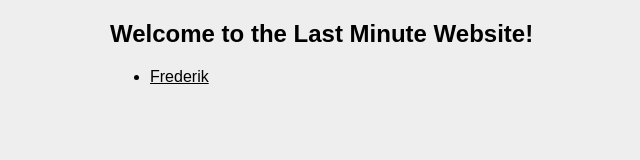
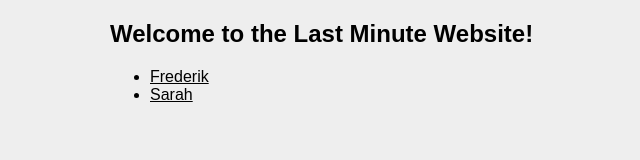
Before and after one commit to fdb/last-minute-website, a plain HTML site: page index.html in a window 1280 px wide. Shown: the full height of the page, 50-690 px from the left. Drawn offline with Linux system fonts and the light colour scheme.

Commit message:
Add Sarah

```diff
--- /dev/null
+++ b/css/sarah.css
@@ -0,0 +1,21 @@
+* {
+  box-sizing: border-box;
+}
+
+img {
+  max-width: 100%;
+}
+
+html {
+  font-family: 'Times New Roman', Times, serif;
+  font-size: 100%;
+  background: rgb(37, 255, 66);
+  color: black;
+
+h1 {
+  font-size: 2rem;
+}
+
+a {
+  color: black;
+}
--- a/index.html
+++ b/index.html
@@ -11,6 +11,7 @@
       <h2>Welcome to the Last Minute Website!</h2>
       <ul>
         <li><a href="frederik.html">Frederik</a></li>
+        <li><a href="sarah.html">Sarah</a></li>
       </ul>
     </div>
   </body>
```
Also changed, not shown: sarah.html (added, +16 -0 lines).
